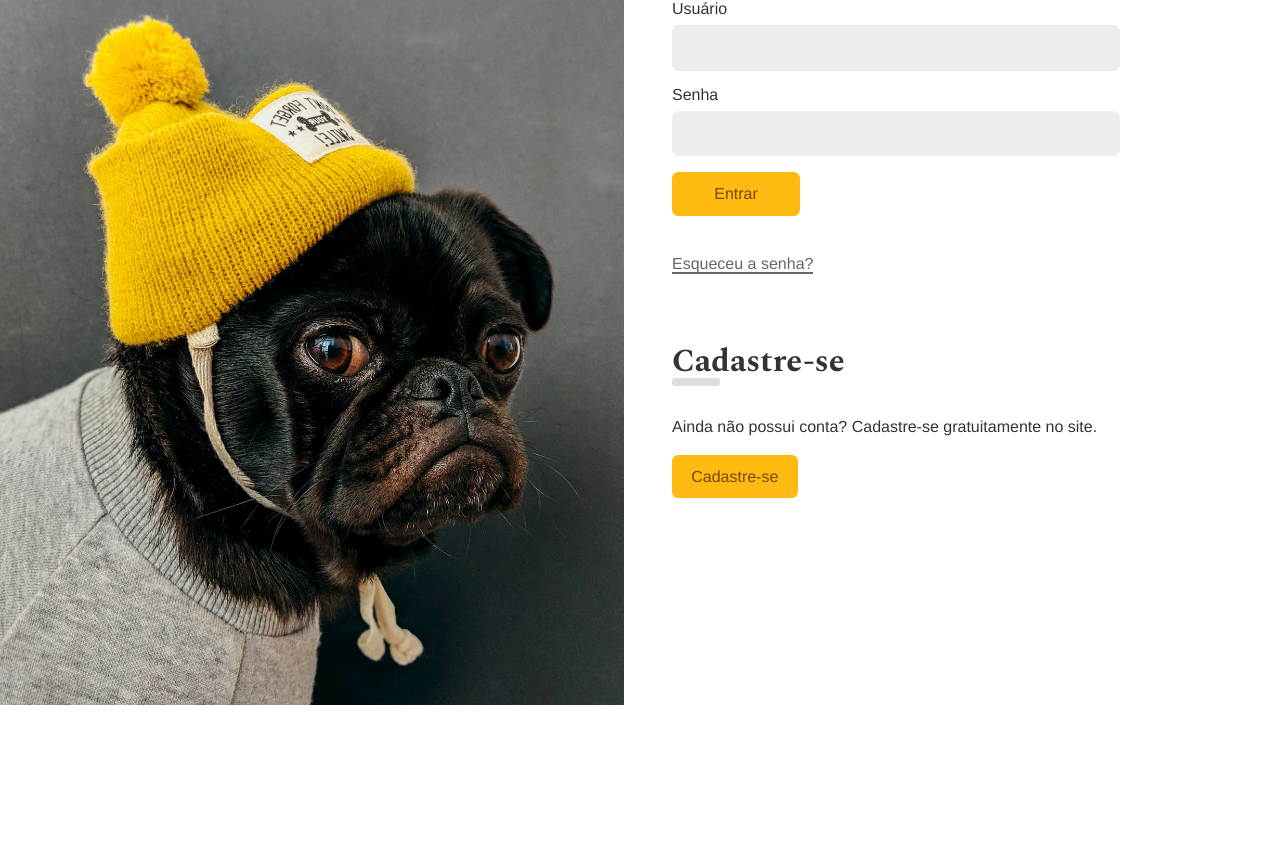
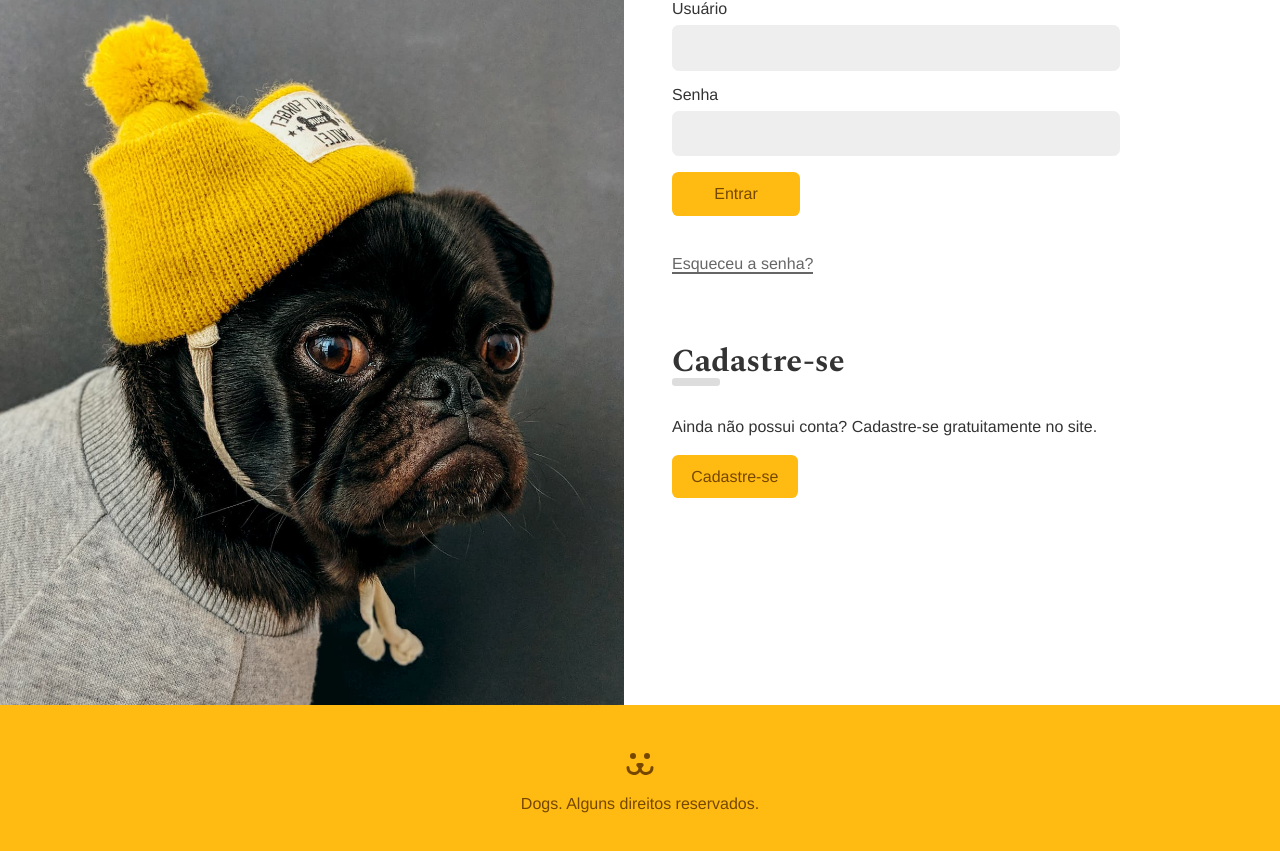
Before and after one commit to menezesrafaella/dogs, a React (Create React App) app: page /login in a window 1280 px wide. Shown: the part 159-1010 px from the top of the page. Before the commit the page ends 864 px from the top, so only its background shows below. Built offline with nearby package versions, Linux system fonts and the light colour scheme; the HTML template or start-up script is replaced by a standard one.

Commit message:
feat: footer

```diff
--- a/src/App.css
+++ b/src/App.css
@@ -84,3 +84,13 @@
 .mainContainer {
     margin-top: 2rem;
 }
+
+.App {
+    display: flex;
+    flex-direction: column;
+    min-height: calc(100vh + 10rem);
+}
+
+.AppBody {
+    flex: 1;
+}
--- a/src/App.js
+++ b/src/App.js
@@ -14,10 +14,11 @@
 
 function App() {
   return (
-    <div>
+    <div className="App">
       <BrowserRouter>
         <UserStorage>
           <Header />
+            <main className="AppBody">
               <Routes>
                 <Route path="/" element={<Home />} />
                 <Route path="login/*" element={<Login />} />
@@ -33,6 +34,7 @@
                 <Route path="profile/:user" element={<UserProfile />} />
                 <Route path="*" element={<NotFound />} />
               </Routes>
+            </main>
           <Footer />
         </UserStorage>
       </BrowserRouter>
--- a/src/Components/Footer.js
+++ b/src/Components/Footer.js
@@ -1,9 +1,13 @@
 import React from 'react'
 import styles from './Footer.module.css'
+import { ReactComponent as Dogs} from '../Assets/dogs-footer.svg'
 
 const Footer = () => {
   return (
-    <div className={styles.footer}></div>
+    <footer className={styles.footer}>
+      <Dogs />
+      <p>Dogs. Alguns direitos reservados.</p>
+    </footer>
   )
 }
 
--- a/src/Components/Footer.module.css
+++ b/src/Components/Footer.module.css
@@ -0,0 +1,11 @@
+.footer {
+    background: #fb1;
+    padding: 3rem 1rem 0 1rem;
+    height: 10rem;
+    text-align: center;
+    color: #764701;
+}
+
+.footer p {
+    margin-top: 1rem;
+}
```
Lines whose indentation alone changed are shown as unchanged.
